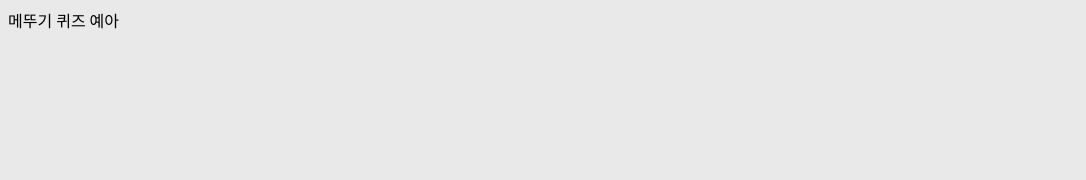
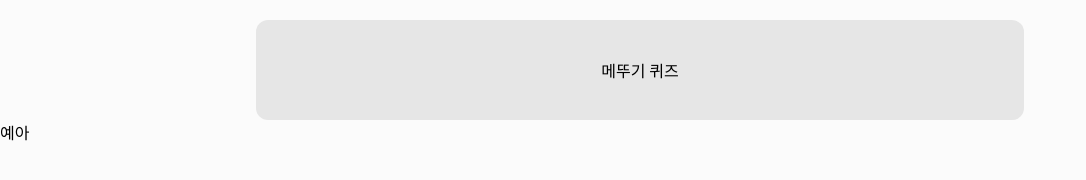
Before and after one commit to i12345l/Grasshopper, a plain HTML site: page index.html in a window 1280 px wide. Shown: the whole page, without its empty margins (0-1086 px from the left). Drawn offline with Linux system fonts and the light colour scheme.

Commit message:
타이틀 초안

```diff
--- a/index.css
+++ b/index.css
@@ -1,3 +1,18 @@
 body{
-	background-color: #3333331b;
+	margin: 0px;
+	margin-top: 20px;
+	background-color: #33333305;
 }
+
+#title_area{
+	margin: 0 auto;
+	display: flex;
+  justify-content: center;
+  align-items: center;
+	text-align: center;
+  width: 60%;
+  height: 100px;
+  border: 0;
+  background-color: #cccccc75;
+	border-radius: 12px;
+}
--- a/index.html
+++ b/index.html
@@ -6,7 +6,9 @@
     <title> 메뚜기 퀴즈 </title>
 </head>
 <body>
-    메뚜기 퀴즈
+    <div id="title_area">
+        메뚜기 퀴즈
+    </div>
     예아
 </body>
 </html>
```
